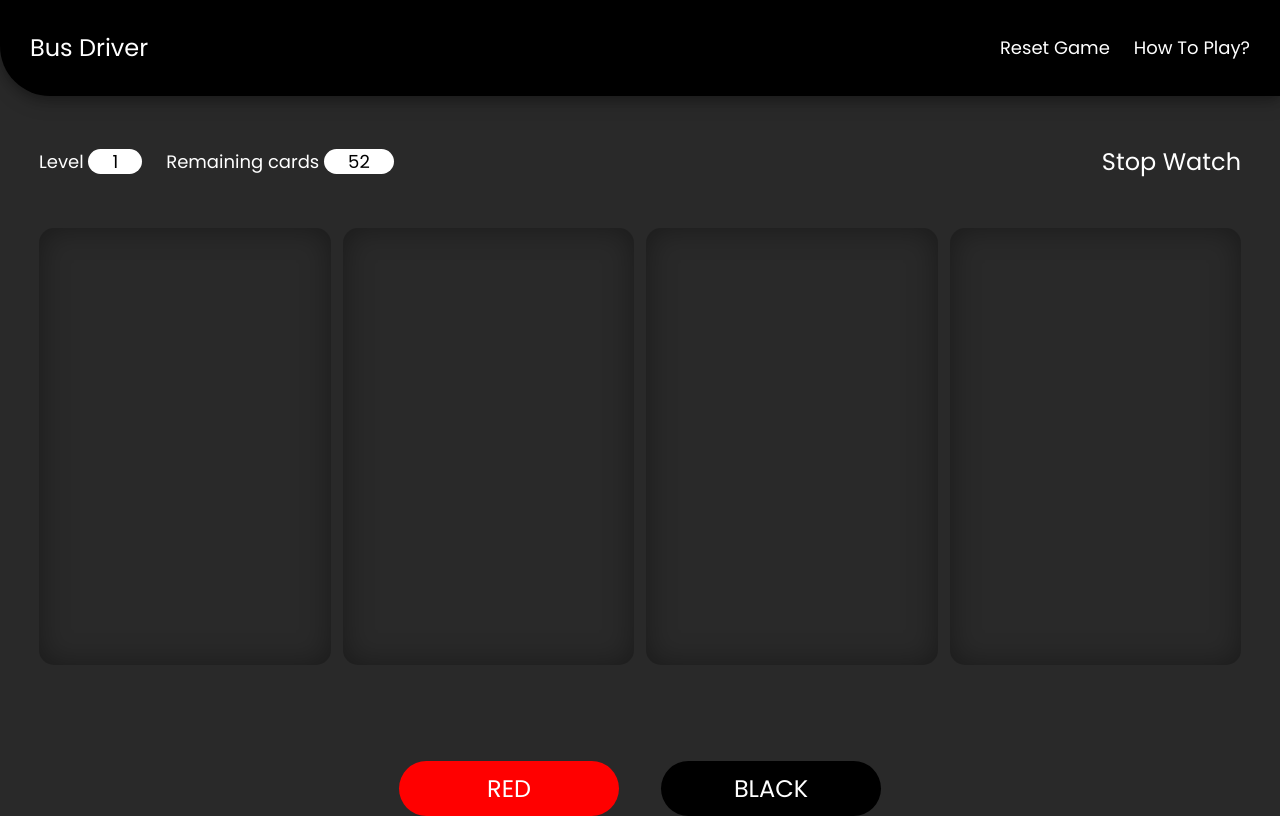
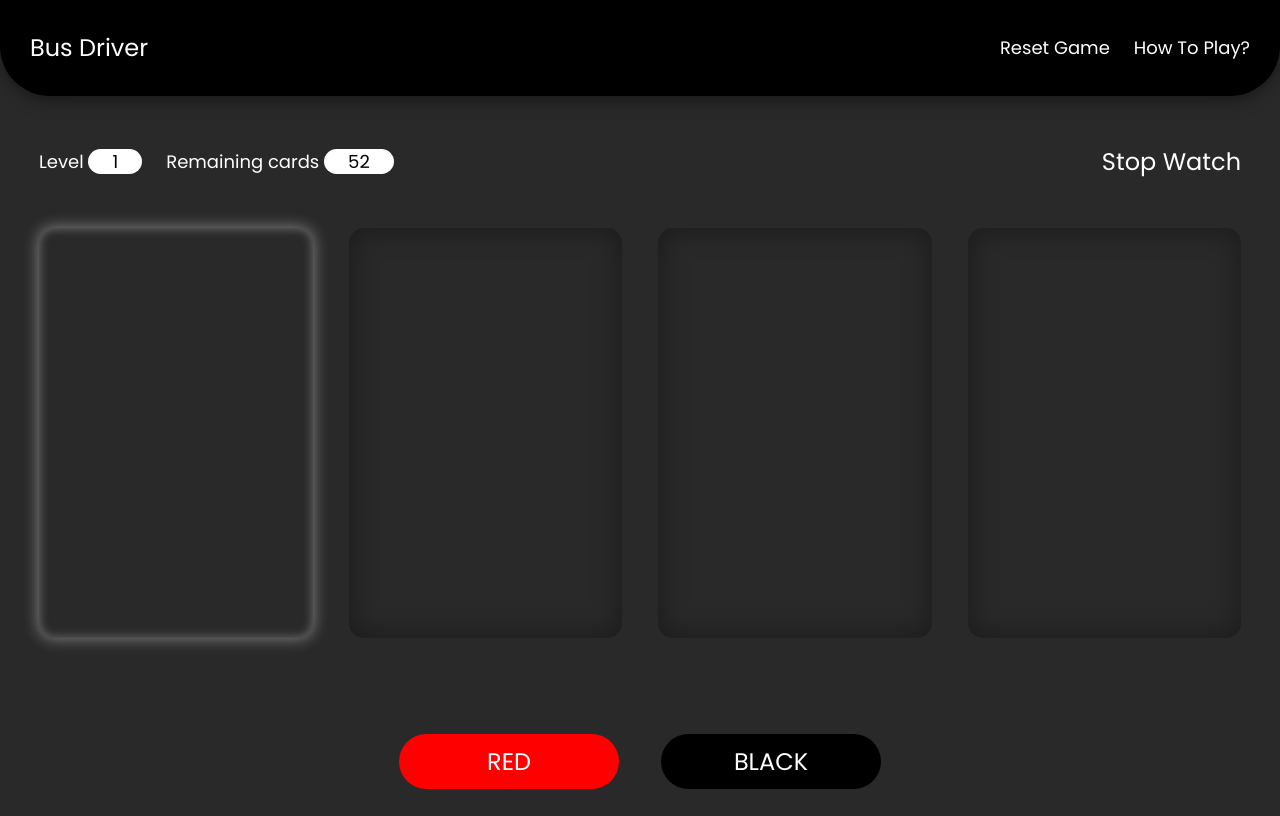
Before and after one commit to Emiltayeb/bus-driver, a React (Create React App) app: page /game in a window 1280 px wide. Built offline with nearby package versions, Linux system fonts and the light colour scheme.

Commit message:
added animation on sucsess

```diff
--- a/src/pages/game/cards-game-zone/card-game-zone.module.scss
+++ b/src/pages/game/cards-game-zone/card-game-zone.module.scss
@@ -19,24 +19,46 @@ $max-levels-width: 1250px;
   display: grid;
   grid-template-columns: repeat(2, 140px);
   justify-content: center;
-  gap: 0.5rem;
+  gap: 1.5rem;
 
   .Level {
-    // todo Add Polifill / !support
+    // todo Add Polifill / !support box shadow
     display: flex;
     align-items: center;
-
-    // box-shadow: 0 0 10px 10px #fff, /* inner white */ 0 0 10px 6px #f0f,
-    //   /* middle magenta */ 0 0 10px 10px #0ff; /* outer cyan */
     box-shadow: inset 0 0 30px -1px rgba(0, 0, 0, 0.4);
     border-radius: 15px;
+    // inset 0 0 10px -1px #676767;
 
+    &.Active {
+      box-shadow: inset 0 0 10px 1px #676767,
+        0 0 15px 1px rgba(255, 255, 255, 0.393); /* inner white */
+    }
+    &.Passed {
+      animation: wonLevel 1s ease-in-out;
+      box-shadow: inset 0 0 10px 1px #5cdc94,
+        0 0 15px 1px rgba(46, 251, 91, 0.393); /* inner white */
+    }
     &[data-level='0'] {
       position: relative;
     }
   }
 }
 
+@keyframes wonLevel {
+  0% {
+    box-shadow: inset 0 0 10px 1px #676767,
+      0 0 15px 1px rgba(255, 255, 255, 0.393); /* inner white */
+  }
+  30% {
+    box-shadow: inset 0 0 10px 1px #5cdc94,
+      0 0 30px 1px rgba(46, 251, 91, 0.393); /* inner white */
+  }
+  100% {
+    box-shadow: inset 0 0 10px 1px #5cdc94,
+      0 0 15px 1px rgba(46, 251, 91, 0.393); /* inner white */
+  }
+}
+// polyfill for aspect ratio
 @supports (aspect-ratio: 1 / 1.5) {
   .GamePlatform {
     .Level {
@@ -49,8 +71,6 @@ $max-levels-width: 1250px;
     }
   }
 }
-
-// polyfill for aspect ratio
 @supports not (aspect-ratio: 1 / 1.5) {
   .GamePlatform {
     .Level {
--- a/src/pages/game/cards-game-zone/game-config/game-config.module.scss
+++ b/src/pages/game/cards-game-zone/game-config/game-config.module.scss
@@ -30,6 +30,7 @@
   .Root {
     flex-direction: column;
     align-items: center;
+    gap: 10px;
   }
 
   .StopWatch {
--- a/src/pages/game/cards-game-zone/index.tsx
+++ b/src/pages/game/cards-game-zone/index.tsx
@@ -5,17 +5,39 @@ import PlayingButtons from './play-buttons';
 import classes from './card-game-zone.module.scss';
 import gameDefaults from 'config/gameConfig';
 import GameConfig from './game-config';
+import { useGameContext } from 'context/game-context';
 
+enum LevelStatus {
+  ACTIVE = 'Active',
+  PASSED = 'Passed'
+}
+const getLevelStatus = function (currGameLevel: number, level: number) {
+  if (currGameLevel === level) {
+    // its the active one
+    return LevelStatus.ACTIVE;
+  }
+
+  if (currGameLevel > level) {
+    return LevelStatus.PASSED;
+  }
+  return '';
+};
 const CardsGameZone = function () {
   const { cardsInGame } = useCardsContext();
-
+  const { level } = useGameContext();
   return (
     <div className={classes.Root}>
       <GameConfig />
       <div className={classes.GamePlatform}>
         {Array.from({ length: gameDefaults.totalLevels }).map((_, index) => {
           return (
-            <div className={classes.Level} key={index} data-level={index}>
+            <div
+              className={`${classes.Level} ${
+                classes[getLevelStatus(level, index)]
+              }`}
+              key={index}
+              data-level={index}
+            >
               {cardsInGame?.[index]?.map((card) => (
                 <Card
                   stack={true}
--- a/src/pages/game/cards-game-zone/play-buttons/index.tsx
+++ b/src/pages/game/cards-game-zone/play-buttons/index.tsx
@@ -19,7 +19,7 @@ const PlayingButtons = function () {
     setTimeout(() => {
       const isValid = validateLevel({ level, cardsInGame, userChoice });
       isValid ? handelWinLevel() : handelLoseLevel();
-    }, 1000);
+    }, 500);
     // eslint-disable-next-line react-hooks/exhaustive-deps
   }, [currentCard]);
 
--- a/src/pages/game/game-controls-bar/game-control-bar.module.scss
+++ b/src/pages/game/game-controls-bar/game-control-bar.module.scss
@@ -12,13 +12,12 @@ $primary-button-color: rgba(255, 255, 255, 0.8);
   background-color: $header-bg;
   color: white;
   border-bottom-left-radius: $header-border-radius;
-
+  border-bottom-right-radius: $header-border-radius;
   box-shadow: 0 4px 8px 0 rgba(0, 0, 0, 0.2), 0 6px 20px 0 rgba(0, 0, 0, 0.19);
 
   .Container {
     margin: 0 auto;
     width: 100%;
-    // max-width: $container-max-width;
     display: flex;
     align-items: center;
     justify-content: space-between;
@@ -43,10 +42,9 @@ $primary-button-color: rgba(255, 255, 255, 0.8);
   }
 }
 
-// @include media('<=200px') {
-//   .Root {
-//     .Container {
-//       justify-content: center;
-//     }
-//   }
-// }
+@include media('<=medium') {
+  .Root {
+    border-bottom-left-radius: unset;
+    border-bottom-right-radius: unset;
+  }
+}
```
Also changed, not shown: src/pages/game/game-controls-bar/index.tsx (+0 -10 lines).
